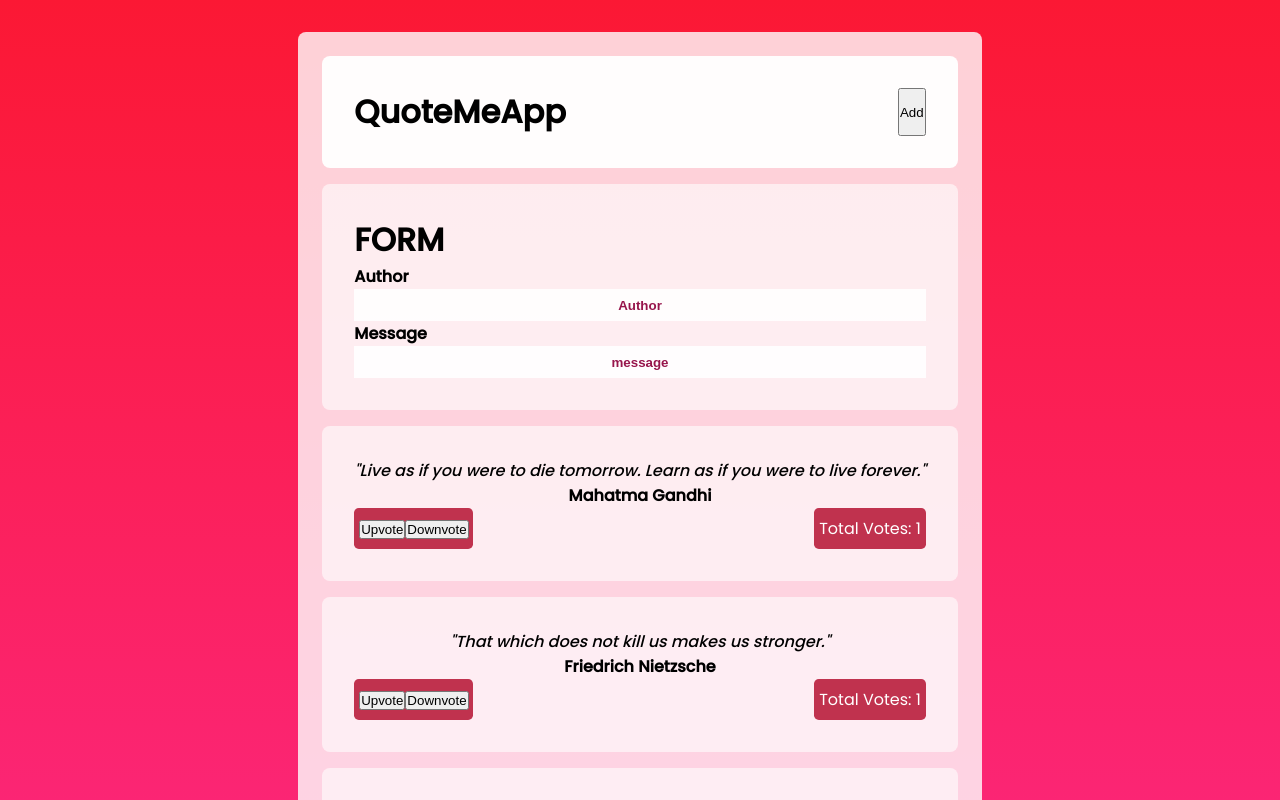
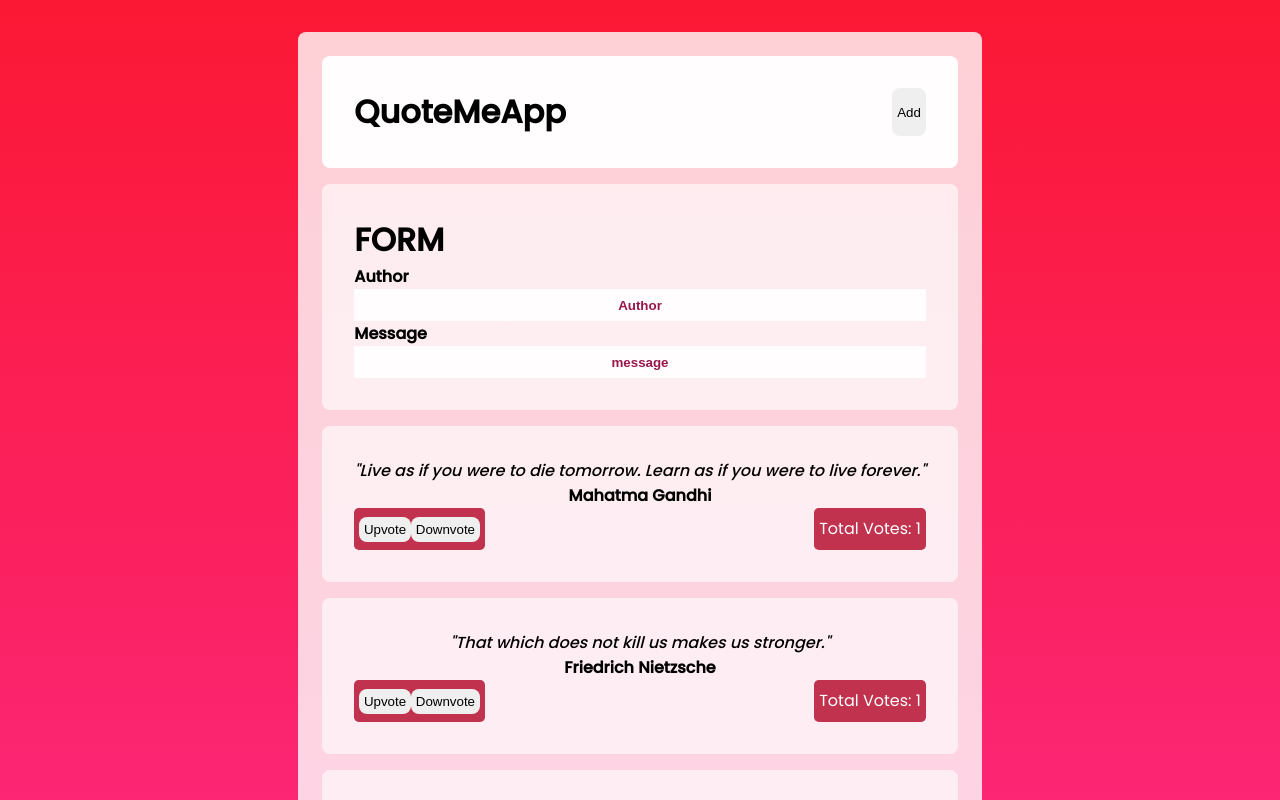
Before and after one commit to LemmyMwaura/react-quotes, a React (Create React App) app: page / in a window 1280 px wide. Shown: the top 800 px of the page. Built offline with nearby package versions, Linux system fonts and the light colour scheme.

Commit message:
app update

```diff
--- a/src/components/Header.jsx
+++ b/src/components/Header.jsx
@@ -4,7 +4,7 @@ export default function Header() {
   return (
     <div className='header'>
       <h1>QuoteMeApp</h1>
-      <button>Add</button>
+      <button className='btn'>Add</button>
     </div>
   )
 }
--- a/src/components/Quote.jsx
+++ b/src/components/Quote.jsx
@@ -10,9 +10,8 @@ export default function Quote({message, author}) {
         <h1 className="author">{author}</h1>
         <div className="footer">
           <div className="like">
-            <button>Upvote</button>
-            <i class='bx bx-upvote'></i>
-            <button>Downvote</button>
+            <button className="btn">Upvote</button>
+            <button className="btn">Downvote</button>
           </div>
           <div className="total">Total Votes: {1}</div>
         </div>
--- a/src/styles/App.css
+++ b/src/styles/App.css
@@ -27,3 +27,14 @@ body{
   border-radius: 0.5rem;
   background-color:rgba(255,255,255,0.8);
 }
+
+.btn{
+  border:none;
+  outline:none;
+  border-radius: 0.5rem;
+  padding: 0.3rem 0.3rem;
+}
+
+.btn:active{
+  transform: scale(0.90);
+}
```
Also changed, not shown: src/styles/quote.css (line endings or trailing spaces).
